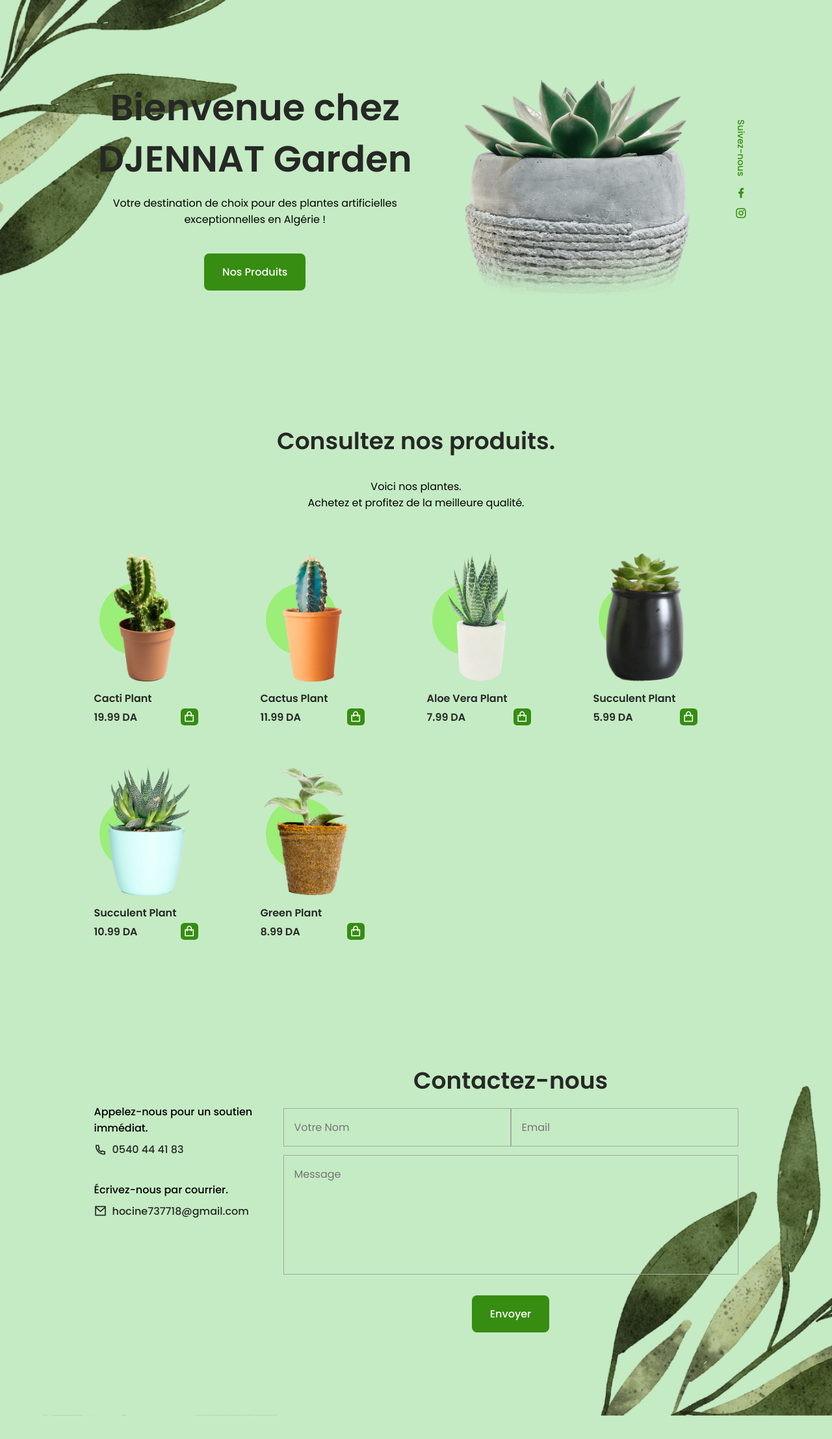
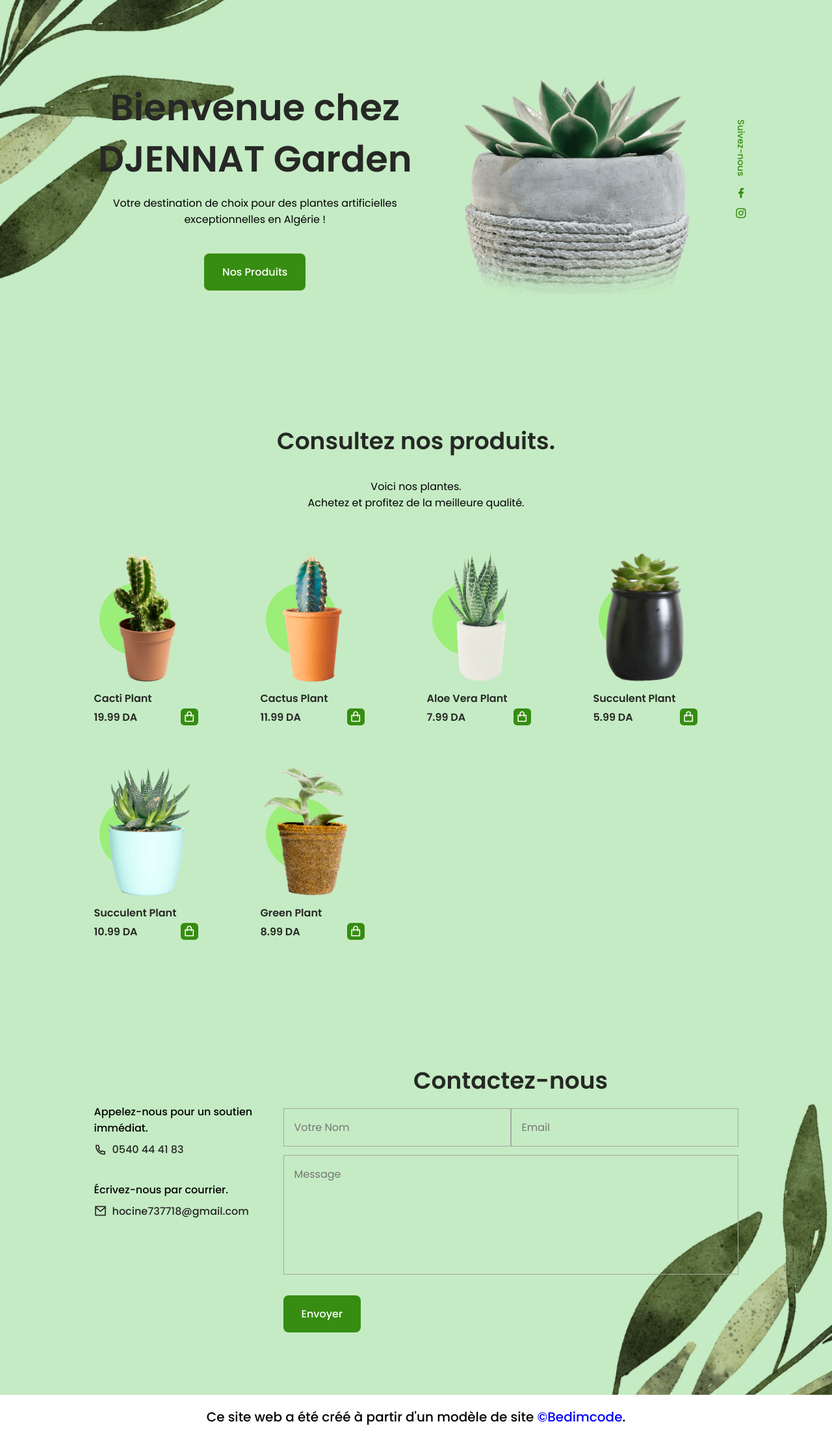
Before and after one commit to Hocine737718/Djennat_Garden_V1, a PHP site: page / in a window 1280 px wide. Shown: the part 68-2282 px from the top of the page at 65% size. Before the commit the page ends 2246 px from the top, so only its background shows below. Run offline with PHP 8.4, Linux system fonts and the light colour scheme.

Commit message:
Footer Commit

```diff
--- a/assets/css/contact.css
+++ b/assets/css/contact.css
@@ -1,7 +1,7 @@
 .contact_container{
     row-gap: 3.5rem;
     grid-template-columns: repeat(2, 1fr);
-    padding-bottom: 7rem;
+    padding-bottom: 5rem;
 }
 .contact_data{
     display: grid;
@@ -25,7 +25,7 @@
     font-size: 1.25rem;
 }
 .contact_form{
-    text-align: center;
+    text-align: left;
 }
 .contact_form .section_title-center {
     margin-bottom: var(--mb-1);
--- /dev/null
+++ b/assets/css/footer.css
@@ -0,0 +1,24 @@
+.footer{
+    background-color: var(--container-color);
+}
+.footer_container{
+    width: 100%;
+    height:var(--navbar-height);
+    padding-right: 15px;
+    padding-left: 15px;
+    display: flex;
+    align-items: center;
+
+}
+.footer_data{
+    margin :auto;
+}
+.copyright_text{
+    font-size: var(--h3-font-size);
+    font-weight: var(--font-medium);
+    display: block;
+    text-align: center;
+}
+.copyright_text a{
+    color: blue;
+}
--- a/index.php
+++ b/index.php
@@ -11,6 +11,7 @@
         <link rel="stylesheet" href="assets/css/home.css">
         <link rel="stylesheet" href="assets/css/products.css">
         <link rel="stylesheet" href="assets/css/contact.css">
+        <link rel="stylesheet" href="assets/css/footer.css">
         <link rel="stylesheet" href="assets/css/button.css">
         <title>Djennat Garden</title>
     </head>
@@ -196,6 +197,16 @@
                 </div>
             </section>
         </main>
+        <!--FOOTER-->
+        <footer class="footer" id="footer">
+            <div class="container footer_container">
+                <div class="footer_data">
+                    <div class="footer_content">
+                        <p class="copyright_text">Ce site web a été créé à partir d'un modèle de site <a href="https://www.facebook.com/bedimcode/">&#169;Bedimcode</a>.</p>
+                    </div>
+                </div>
+            </div>
+        </footer>
         <!--JS Scripts-->
         <script src="assets/js/scrollreveal.min.js"></script>
         <script src="assets/js/main.js"></script>
```
